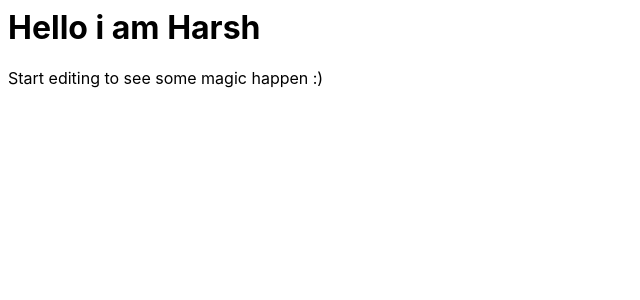
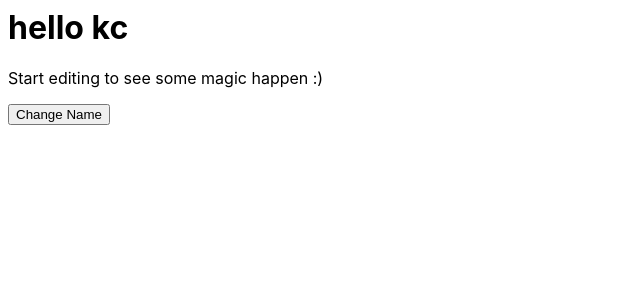
Before and after one commit to HARSHPANDEY03/stackblitz-starters-ract_lab, a React (Create React App) app: page / in a window 1280 px wide. Shown: the top 300 px of the page, without its empty margins (0-640 px from the left). Built offline with nearby package versions, Linux system fonts and the light colour scheme.

Commit message:
1 file modified

```diff
--- a/src/App.js
+++ b/src/App.js
@@ -1,11 +1,13 @@
 import React from 'react';
 import './style.css';
-
+import { useState } from 'react';
 export default function App() {
+  const [name, setName] = useState('kc');
   return (
     <div>
-      <h1>Hello i am Harsh</h1>
+      <h1>hello {name}</h1>
       <p>Start editing to see some magic happen :)</p>
+      <button onClick={() => setName('Students')}> Change Name</button>
     </div>
   );
 }
```
